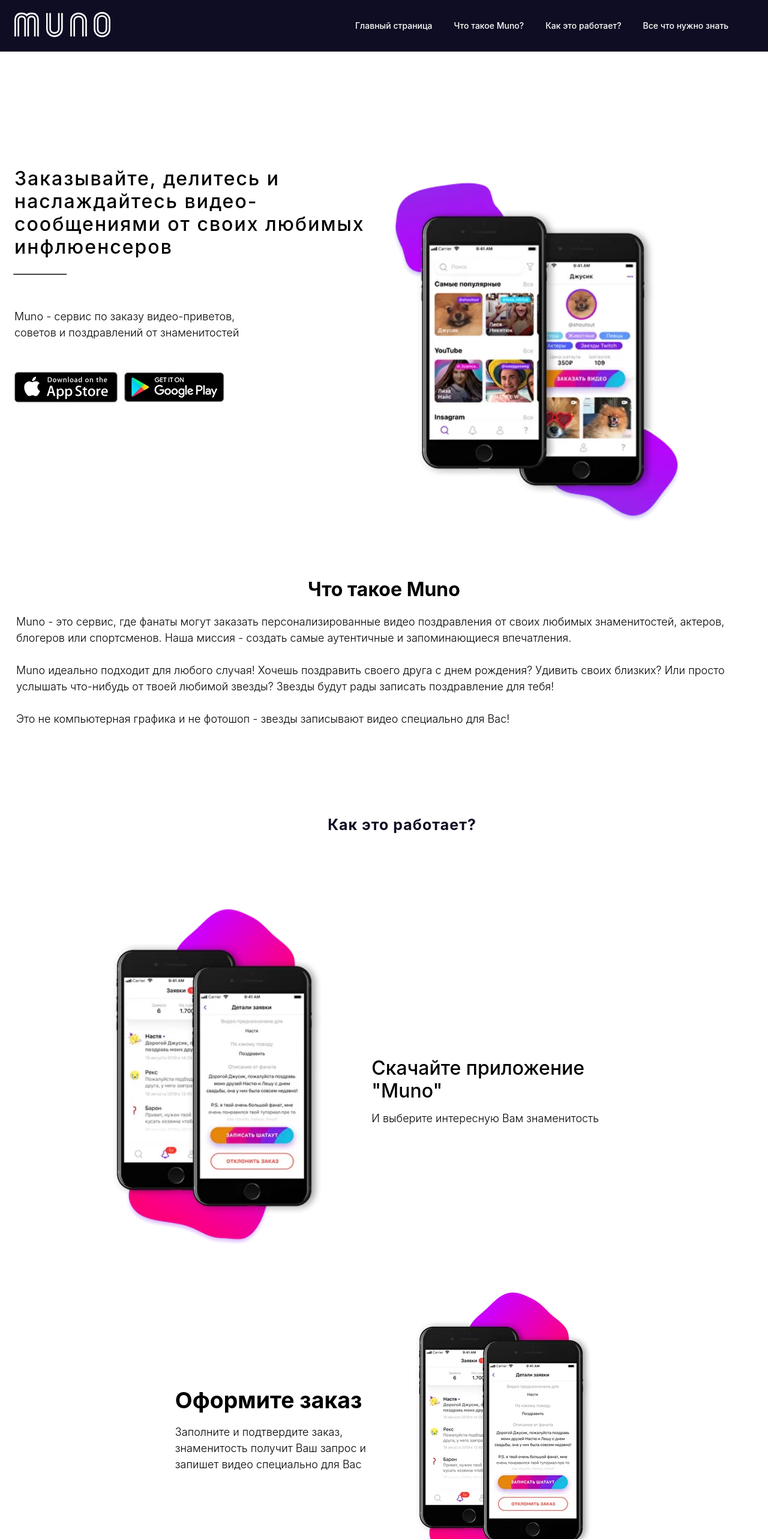
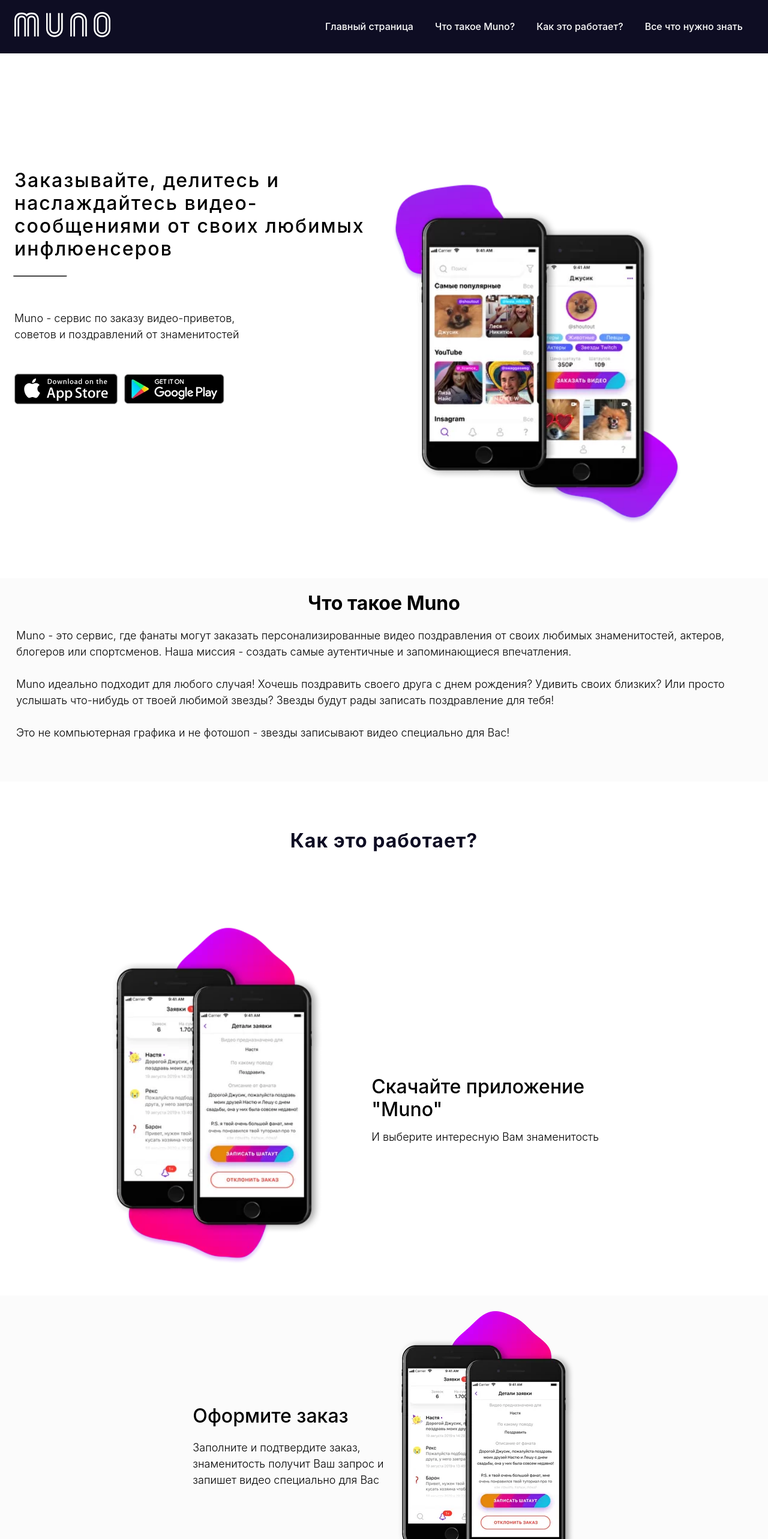
Before and after one commit to az1z17/unice, a Next.js app: page / in a window 1280 px wide. Shown: the top 2566 px of the page at 60% size. Built offline with nearby package versions, Linux system fonts and the light colour scheme.

Commit message:
pages-fixed

```diff
--- a/components/about/about.module.css
+++ b/components/about/about.module.css
@@ -1,4 +1,5 @@
 .title{
+    padding-top: 20px;
     color: #000;
     font-size: 32px;
     line-height: 1.2;
@@ -7,8 +8,6 @@
     border-color: transparent;
     border-style: solid;
     text-align: center;
-    /* display: table-cell; */
-    /* vertical-align: middle; */
     width: 100%;
     text-align: center !important;
 }
@@ -27,6 +26,6 @@
     border-style: solid;
 }
 .about {
-
+background-color: #fbfbfb;
     padding-bottom: 50px;
 }
--- a/components/features/features.module.css
+++ b/components/features/features.module.css
@@ -1,5 +1,6 @@
 .row{
     /* margin-bottom: 70px; */
+    background-color: #fbfbfb;
 }
 .logo{
     text-align: center;
@@ -11,7 +12,9 @@
 }
 .title h1{
     text-align: center;
+    padding-top: 20px;
     padding-bottom: 20px;
+    font-size: 32px;
 }
 /* .title span::before{
     right: 100%;
--- a/components/footer/footer.module.css
+++ b/components/footer/footer.module.css
@@ -9,7 +9,7 @@
     padding-left: 50px;
     padding-right: 180px;
     flex-direction: column;
-    cursor: pointer;
+    /* cursor: pointer; */
     /* padding-bottom: 150px; */
     background: #0E0D23;
 }
@@ -28,8 +28,11 @@
     color: #fff;
     font-weight: 500;
     font-size: 14px;
+    padding: 18px;
+
+}
+.list li:hover{
     text-decoration: underline;
-    padding: 18px;
 }
 /* .list li:hover{
     border-bottom: 1px solid #fff;
@@ -71,6 +74,9 @@
     opacity: 0.8;
     font-size: 16px;
 
+}
+.udevs:hover{
+    text-decoration: underline;
 }
 /* .text{
     margin-bottom: 30px;
--- a/components/footer/index.js
+++ b/components/footer/index.js
@@ -14,8 +14,8 @@
 
              <div className={cls.blogs}>
                     <ul className={cls.list}>
-                    <AnchorLink href='#banner'><li>Главный странница</li></AnchorLink>
-                    <AnchorLink href='#about'><li>Что такое Muno</li></AnchorLink>
+                    <AnchorLink href='#banner'><li>Главный страница</li></AnchorLink>
+                    <AnchorLink href='#about'><li>Что такое Muno?</li></AnchorLink>
                     <AnchorLink href='#whiteBanner'><li>Как это работает?</li></AnchorLink>
                     <AnchorLink href='#features'><li>Все что нужно знать</li></AnchorLink>
                         {/* <li>PORTFOLIO</li> */}
@@ -26,7 +26,7 @@
              <div className={cls.logo}>
 
                  {/* <h5 className={`${cls.header} ${cls.about}`}>About Us</h5> */}
-                    <img src="images/muno.svg"/>
+                    <AnchorLink href="#header"><img src="images/muno.svg"/></AnchorLink>
 
 
 
@@ -113,9 +113,9 @@
 
  <div className={cls.lastText}>
  <div className={cls.ownerText}>
-                    Created By
+                    Created by
                     <Link href='https://udevs.io/'>
-                        <a> Udevs</a>
+                        <a className={cls.udevs}> Udevs</a>
                     </Link>
 
                 </div>
--- a/components/header/header.module.css
+++ b/components/header/header.module.css
@@ -21,7 +21,7 @@
 .list{
     display: flex;
     text-decoration: none;
-    margin-left: 350px;
+    margin-left: 300px;
     cursor: pointer;
 }
 .list li{
@@ -29,14 +29,14 @@
     padding-left: 20px;
     color: #fff;
     font-weight: 500;
-    font-size: 14px;
+    font-size: 16px;
     padding: 18px;
     border-bottom: 1px solid transparent;
 
 }
 .list li:hover{
     border-bottom:1px solid #fff;
-    transition: 2s;
+    transition: 0.2s;
 }
 
 
--- a/components/header/index.js
+++ b/components/header/index.js
@@ -11,7 +11,7 @@
 export default function Header() {
     const [menu, setMenu] = useState(false)
     return (
-  <>
+  <section id='header'>
   <div className={cls.header}>
             <Container>
             <nav className={cls.nav}>
@@ -41,6 +41,6 @@
             </Container>
   </div>
   {menu ? <ResponsiveMenu closeMenu={() => setMenu(false)} /> : ''}
-  </>
+  </section>
     )
 }
--- a/components/whiteBanner/index.js
+++ b/components/whiteBanner/index.js
@@ -26,8 +26,10 @@
                         </div>
                 </div>
             </div>
+            </Container>
+            <div className={cls.bgFb}>
+        <Container>
             <div className={cls.row}>
-
                 <div className={cls.text}>
                     <h3>Оформите заказ</h3>
                 <div className={cls.paragText}>
@@ -37,8 +39,10 @@
                 <div className={cls.imgBlock}>
                 <img src="images/Group_45.webp"/>
                 </div>
+                </div>
+                </Container>
             </div>
-
+<Container>
             <div className={cls.app}>
 
            <div className={cls.imgPage}>
--- a/components/whiteBanner/whiteBanner.module.css
+++ b/components/whiteBanner/whiteBanner.module.css
@@ -14,6 +14,7 @@
     width: 355px;
     /* right: 0; */
 
+
 }
 .textPage{
     /* flex: 30%; */
@@ -28,9 +29,10 @@
     position: relative;
     letter-spacing: 1px;
     font-weight: 500;
-    margin-left: 60px;
+    /* margin-left: 60px; */
     margin-bottom: 25px;
-    font-size: 25px;
+    font-size: 32px;
+    line-height: 38px;
     color: #0E0D23;
     font-weight: 700;
     /* font-size: 14px; */
@@ -108,6 +110,9 @@
     display: flex;
     justify-content: center;
 }
+.bgFb{
+    background-color: #fbfbfb;
+}
 .dowlandText h3{
     margin-top: 0;
     font-size: 32px;
@@ -116,7 +121,7 @@
     font-weight: 500;
     color: #000;
 }
-.text{
+.text h3{
     color: #000;
     font-size: 32px;
     line-height: 38px;
```
